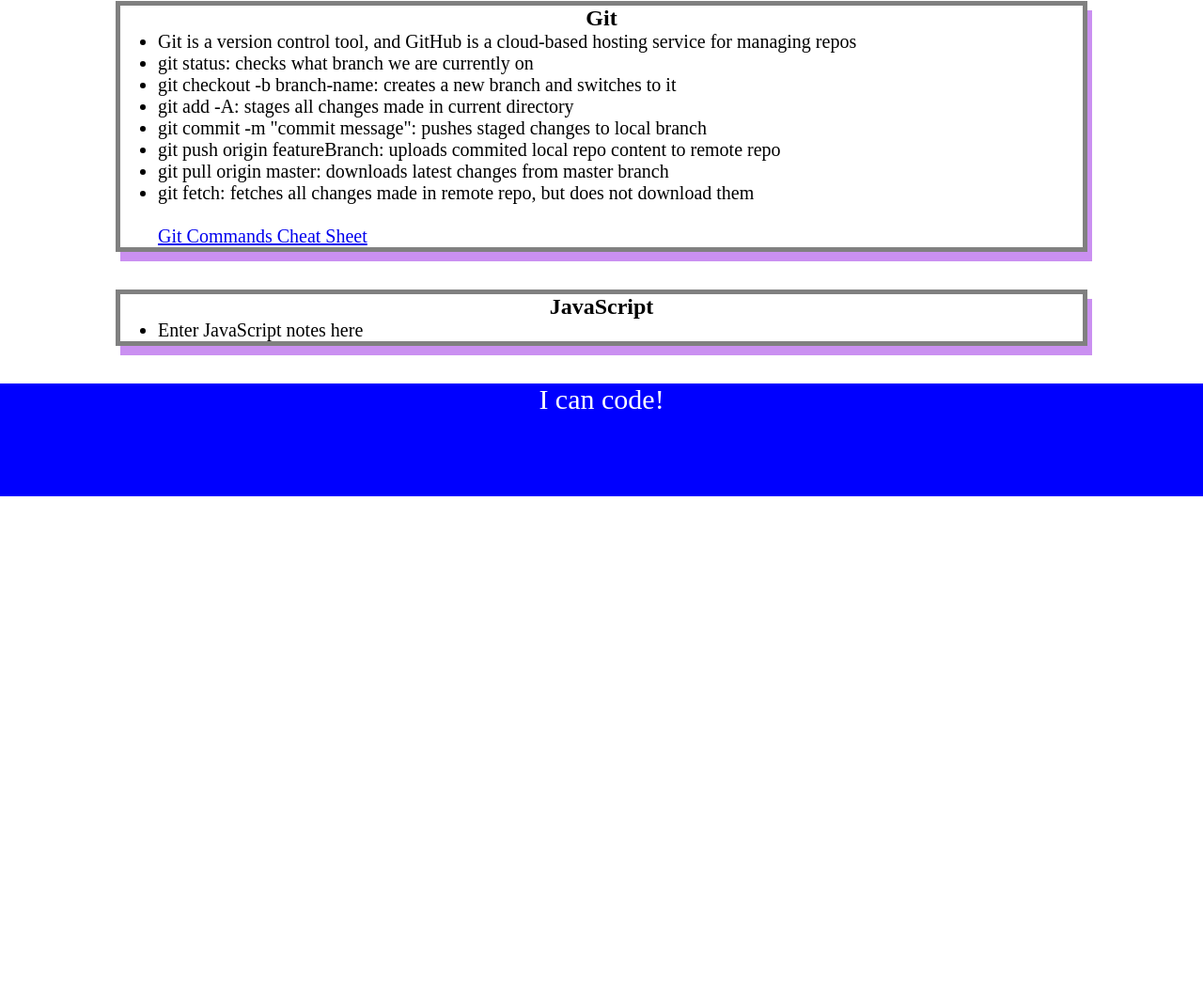
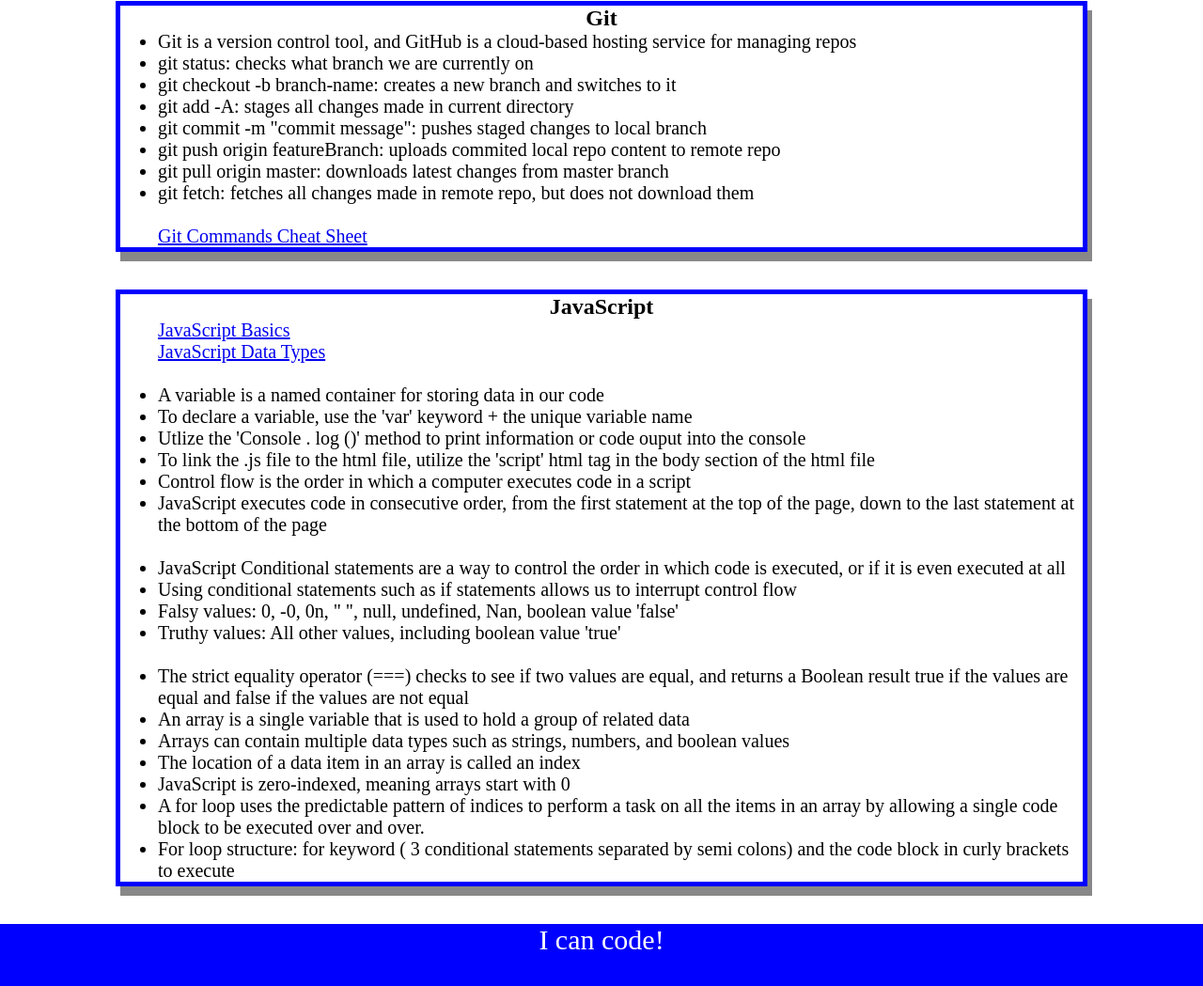
Before and after one commit to Nicolette-K/prework-study-guide, a plain HTML site: page index.html in a window 1280 px wide. Shown: the part 1141-2190 px from the top of the page at 94% size. Before the commit the page ends 1669 px from the top, so only its background shows below. Drawn offline with Linux system fonts and the light colour scheme.

Commit message:
add js file to project

```diff
--- /dev/null
+++ b/assets/script.js
@@ -0,0 +1,19 @@
+var topics = ['HTML', 'CSS', 'Git', 'JavaScript'];
+
+for(var x = 0; x < topics.length; x++){
+    console.log(topics[x]);
+}
+
+/*
+if (topic === 'HTML') {
+  console.log("Let's study HTML!");
+} else if (topic === 'CSS') {
+  console.log("Let's study CSS!");
+} else if (topic === 'Git') {
+  console.log("Let's study Git!");
+} else if (topic === 'JavaScript') {
+  console.log("Let's study JavaScript!");
+} else {
+  console.log('Please try again!');
+}
+*/
--- a/assets/style.css
+++ b/assets/style.css
@@ -37,6 +37,6 @@ p {
 .card {
     width: 80%;
     margin: 40px auto;
-    border: 5px solid gray;
-    box-shadow: 5px 10px #CA90F1 ;
+    border: 5px solid blue;
+    box-shadow: 5px 10px #888889  ;
   }
--- a/index.html
+++ b/index.html
@@ -11,6 +11,7 @@
     <header id="header">
       <h1>Prework Study Guide</h1>
       <img src="./assets/bowtie-cat.png" alt="Profile image of cat wearing a bow tie." />
+      <h2>✨ Open the Console to See What's Happening ✨</h2>
     </header>
     <main>
       <section class="card" id="html-section">
@@ -82,7 +83,30 @@
       <section class="card" id="javascript-section">
         <h2>JavaScript</h2>
         <ul>
-          <li>Enter JavaScript notes here</li>
+          <a href="https://developer.mozilla.org/en-US/docs/Learn/Getting_started_with_the_web/JavaScript_basics">JavaScript Basics</a>
+          <br/>
+          <a href="https://developer.mozilla.org/en-US/docs/Web/JavaScript/Data_structures">JavaScript Data Types</a>
+          <br/>
+          <br/>
+          <li>A variable is a named container for storing data in our code</li>
+          <li>To declare a variable, use the 'var' keyword + the unique variable name</li>
+          <li>Utlize the 'Console . log ()' method to print information or code ouput into the console</li>
+          <li>To link the .js file to the html file, utilize the 'script' html tag in the body section of the html file</li>
+          <li>Control flow is the order in which a computer executes code in a script</li>
+          <li>JavaScript executes code in consecutive order, from the first statement at the top of the page, down to the last statement at the bottom of the page</li>
+          <br/>
+          <li>JavaScript Conditional statements are a way to control the order in which code is executed, or if it is even executed at all</li>
+          <li>Using conditional statements such as if statements allows us to interrupt control flow</li>
+          <li>Falsy values: 0, -0, 0n, " ", null, undefined, Nan, boolean value 'false'</li>
+          <li>Truthy values: All other values, including boolean value 'true'</li>
+          <br/>
+          <li>The strict equality operator (===) checks to see if two values are equal, and returns a Boolean result true if the values are equal and false if the values are not equal</li>
+          <li>An array is a single variable that is used to hold a group of related data</li>
+          <li>Arrays can contain multiple data types such as strings, numbers, and boolean values</li>
+          <li>The location of a data item in an array is called an index</li>
+          <li>JavaScript is zero-indexed, meaning arrays start with 0</li>
+          <li>A for loop uses the predictable pattern of indices to perform a task on all the items in an array by allowing a single code block to be executed over and over.</li>
+          <li>For loop structure: for keyword ( 3 conditional statements separated by semi colons) and the code block in curly brackets to execute</li>
         </ul>
       </section>
     </main>
@@ -90,5 +114,8 @@
     <footer>
       <p>I can code!</p>
     </footer>
+
+    <script src="./assets/script.js"></script>
+
   </body>
 </html>
```
